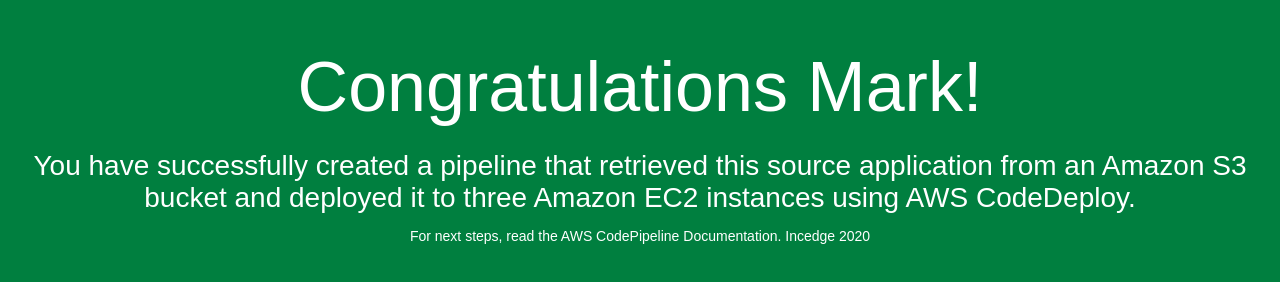
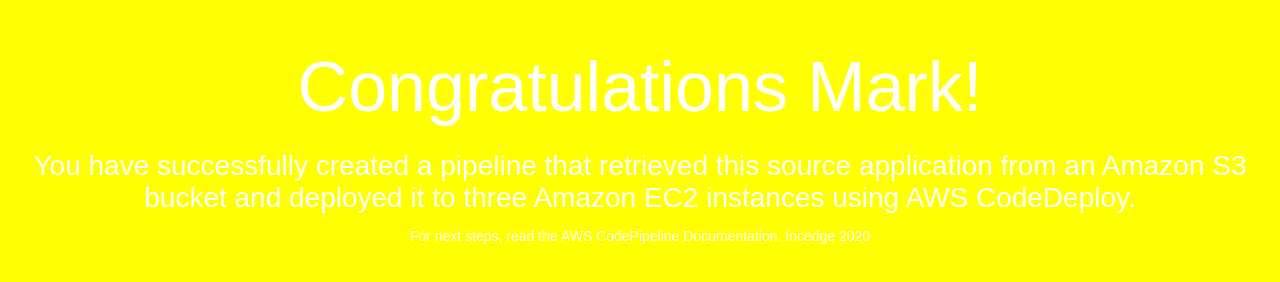
Before and after one commit to MarkMenezes7/Mark_Sample_Pipeline, a plain HTML site: page index.html in a window 1280 px wide. Drawn offline with Linux system fonts and the light colour scheme.

Commit message:
Update index.html

```diff
--- a/index.html
+++ b/index.html
@@ -7,7 +7,7 @@
   <style>
     body {
       color: #ffffff;
-      background-color: #007f3f;
+      background-color: #FFFF00;
       font-family: Arial, sans-serif;
       font-size: 14px;
     }
```
